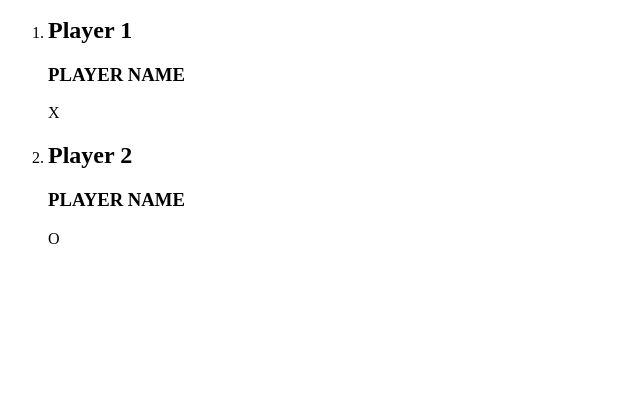
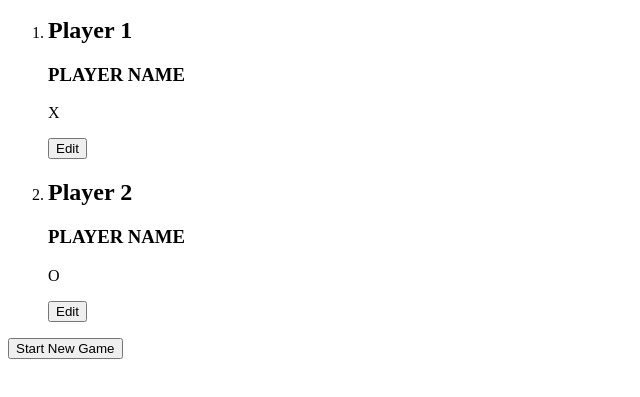
Before and after one commit to gretaivan/tictactoe, a plain HTML site: page index.html in a window 1280 px wide. Shown: the part 101-498 px from the top of the page, without its empty margins (0-640 px from the left). Drawn offline with Linux system fonts and the light colour scheme.

Commit message:
adds game config buttons

```diff
--- a/index.html
+++ b/index.html
@@ -19,6 +19,7 @@
             <h2>Player 1</h2>
             <h3>PLAYER NAME</h3>
             <p>X</p>
+            <button>Edit</button>
           </article>
         </li>
         <li>
@@ -26,9 +27,11 @@
             <h2>Player 2</h2>
             <h3>PLAYER NAME</h3>
             <p>O</p>
+            <button>Edit</button>
           </article>
         </li>
       </ol>
+      <button>Start New Game</button>
     </section>
     <section id="game-dash"></section>
   </main>
```
